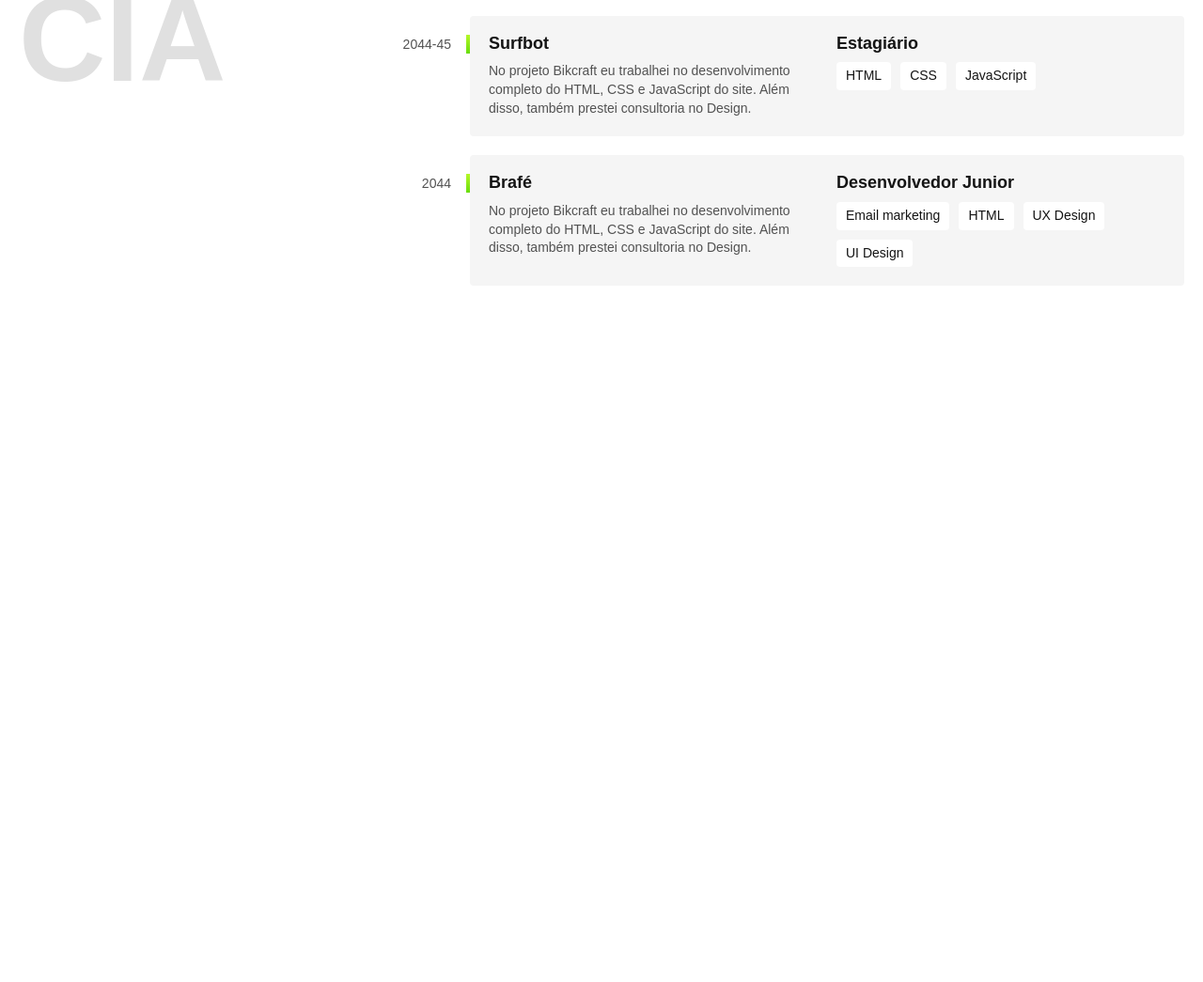
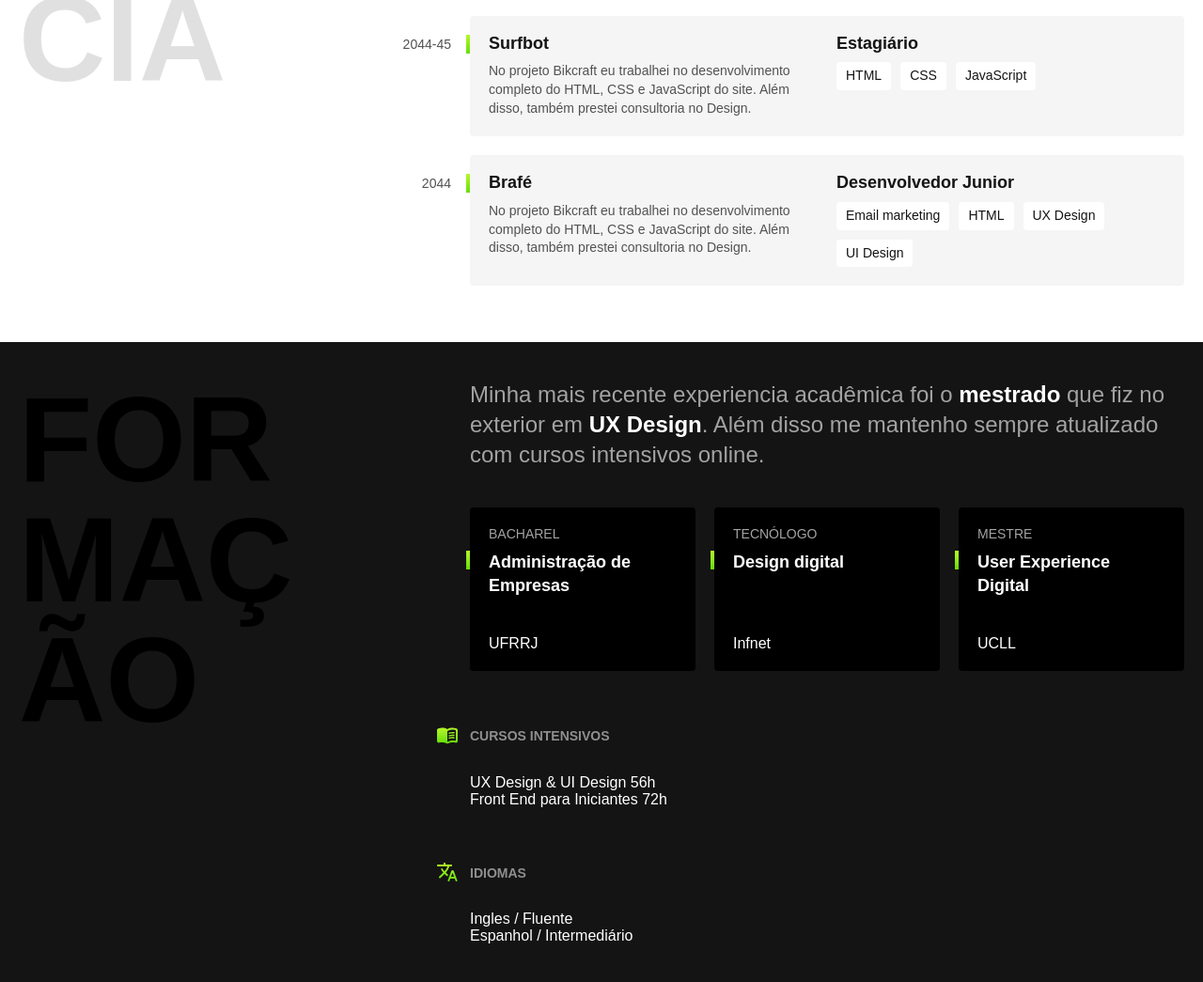
Before and after one commit to ItaloFL/Lobo-Protif, a plain HTML site: page index.html in a window 1280 px wide. Shown: the part 1088-2133 px from the top of the page at 94% size. Before the commit the page ends 1452 px from the top, so only its background shows below. Drawn offline with Linux system fonts and the light colour scheme.

Commit message:
Formacao

```diff
--- /dev/null
+++ b/css/formacao.css
@@ -0,0 +1,103 @@
+
+.formacao {
+  background: #141414;
+  color: #fff;
+}
+
+
+.formacao-container {
+  padding: 40px 20px;
+  display: grid;
+  grid-template-columns: 1fr 2fr;
+  margin: 0 auto;
+  gap: 100px;
+}
+
+.formacao .subtitulo {
+  color: #000;
+}
+
+.formacao-texto {
+  font-size: 1.5rem;
+  line-height: 1.33;
+  margin-bottom: 40px;
+  max-width: 60ch;
+  color: #a3a3a3;
+}
+
+.formacao-texto strong {
+  color: #fff;
+}
+
+.faculdade-lista {
+  display: flex;
+  flex-wrap: wrap;
+  gap: 20px;
+  margin-bottom: 60px;
+}
+
+.faculdade {
+  flex: 1;
+  background-color: #000;
+  padding: 20px;
+  border-radius: 4px;
+  display: flex;
+  flex-direction: column;
+}
+
+.faculdade-tipo {
+  font-size: 0.875rem;
+  text-transform: uppercase;
+  color: #a3a3a3;
+  margin-bottom: 10px;
+}
+
+.faculdade-curso {
+  flex: 1;
+  font-size: 1.125rem;
+  line-height: 1.4;
+  margin-bottom: 40px;
+  position: relative;
+}
+
+.faculdade-curso::before {
+  content: '';
+  display: block;
+  width: 4px;
+  height: 20px;
+  background: linear-gradient(#b6f829, #67dd0a);
+  position: absolute;
+  left: -24px;
+}
+
+.cursos {
+  margin-bottom: 60px;
+}
+
+.formacao-extra h3 {
+  font-size: 0.875rem;
+  line-height: 1.4;
+  color: #8F8F8F;
+  text-transform: uppercase;
+  margin-bottom: 30px;
+  position: relative;
+}
+
+.formacao-extra h3::before {
+  display: block;
+  content: '';
+  width: 24px;
+  height: 24px;
+  background: url(../img/cursos.svg) no-repeat center center;
+  position: absolute;
+  left: -36px;
+  top: -4px;
+}
+
+.cursos h3::before{
+  background: url(../img/cursos.svg) no-repeat center center;
+}
+
+.idiomas h3::before{
+  background: url(../img/idiomas.svg) no-repeat center center;
+}
--- a/css/style.css
+++ b/css/style.css
@@ -1,4 +1,5 @@
 @import './global.css';
 @import './header.css';
 @import './introducao.css';
-@import './experiencia.css'
+@import './experiencia.css';
+@import './formacao.css'
--- a/index.html
+++ b/index.html
@@ -81,5 +81,56 @@
       </div>
     </div>
   </section>
+
+  <section class="formacao" id="formacao" aria-label="Formação">
+    <div class="formacao-container">
+      <h2 class="subtitulo">Formação</h2>
+
+      <div>
+        <p class="formacao-texto">
+          Minha mais recente experiencia acadêmica foi o <strong>mestrado</strong>
+          que fiz no exterior em <strong>UX Design</strong>. Além disso me mantenho
+          sempre atualizado com cursos intensivos online.
+        </p>
+
+        <ul class="faculdade-lista">
+          <li class="faculdade">
+            <span class="faculdade-tipo">Bacharel</span>
+            <h3 class="faculdade-curso">Administração de Empresas</h3>
+            <span class="faculdade-instituicao">UFRRJ</span>
+          </li>
+          <li class="faculdade">
+            <span class="faculdade-tipo">Tecnólogo</span>
+            <h3 class="faculdade-curso">Design digital</h3>
+            <span class="faculdade-instituicao">Infnet</span>
+          </li>
+          <li class="faculdade">
+            <span class="faculdade-tipo">Mestre</span>
+            <h3 class="faculdade-curso">User Experience Digital</h3>
+            <span class="faculdade-instituicao">UCLL</span>
+          </li>
+        </ul>
+
+        <div class="formacao-extra">
+          <div class="cursos">
+            <h3>Cursos Intensivos</h3>
+            <ul>
+              <li>UX Design & UI Design <span>56h</span></li>
+              <li>Front End para Iniciantes <span>72h</span></li>
+            </ul>
+          </div>
+
+          <div class="idiomas">
+            <h3>Idiomas</h3>
+            <ul>
+              <li>Ingles <span>/ Fluente</span></li>
+              <li>Espanhol <span>/ Intermediário</span></li>
+            </ul>
+          </div>
+
+        </div>
+      </div>
+    </div>
+  </section>
 </body>
 </html>
```
